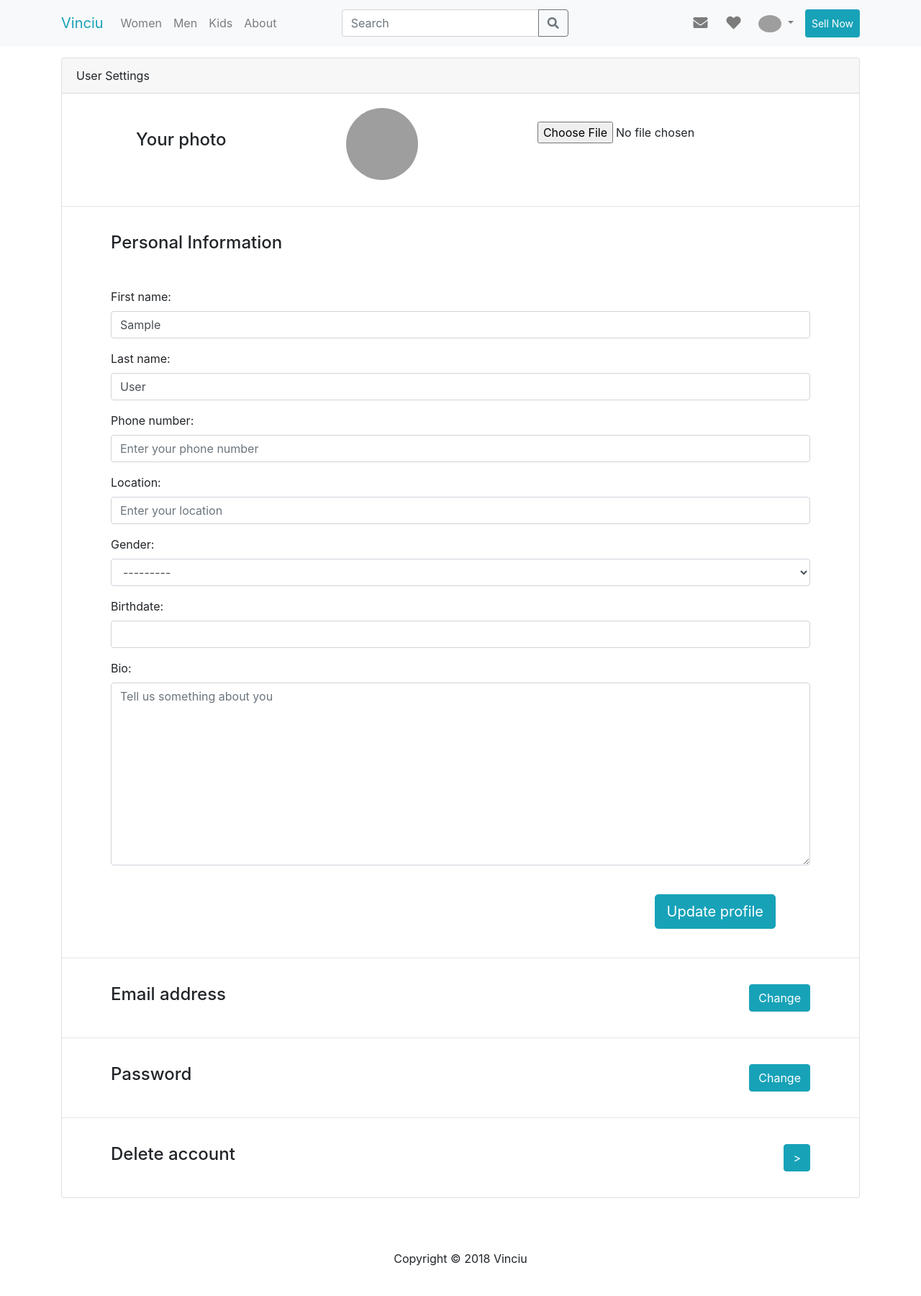
After one commit to konradgalczynski07/vinciu, a Django app: page /settings/ in a window 1280 px wide. The commit adds this page. Shown: the whole page at 72% size. Run offline with Django 3.2, Linux system fonts and the light colour scheme; the visitor is signed in with stand-in values (Sample User, id 1); some libraries are stand-ins or nearby versions; grey boxes are pictures that could not be loaded.

Commit message:
user settings finished

```diff
--- /dev/null
+++ b/profiles/forms.py
@@ -0,0 +1,55 @@
+from django import forms
+
+from django.contrib.auth.models import User
+from .models import Profile
+
+
+class UserForm(forms.ModelForm):
+    class Meta:
+        model = User
+        fields = ('first_name', 'last_name')
+
+    def __init__(self, *args, **kwargs):
+        super(UserForm, self).__init__(*args, **kwargs)
+        self.fields['first_name'].widget.attrs.update({
+            'class': 'form-control',
+            'placeholder': 'Enter your first name'})
+        self.fields['last_name'].widget.attrs.update({
+            'class': 'form-control',
+            'placeholder': 'Enter your last name'})
+
+
+class ProfileForm(forms.ModelForm):
+    class Meta:
+        model = Profile
+        fields = ('phone_number', 'location', 'gender', 'birthdate', 'bio')
+
+    def __init__(self, *args, **kwargs):
+        super(ProfileForm, self).__init__(*args, **kwargs)
+        self.fields['phone_number'].widget.attrs.update({
+            'class': 'form-control',
+            'placeholder': 'Enter your phone number'})
+        self.fields['location'].widget.attrs.update({
+            'class': 'form-control',
+            'placeholder': 'Enter your location'})
+        self.fields['gender'].widget.attrs.update({
+            'class': 'form-control',
+            'placeholder': 'Choose gender'})
+        self.fields['birthdate'].widget.attrs.update({
+            'class': 'form-control'})
+        self.fields['bio'].widget.attrs.update({
+            'class': 'form-control',
+            'placeholder': 'Tell us something about you'})
+
+
+class AvatarForm(forms.ModelForm):
+    class Meta:
+        model = Profile
+        fields = ('avatar',)
+
+    def __init__(self, *args, **kwargs):
+        super(AvatarForm, self).__init__(*args, **kwargs)
+        self.fields['avatar'].widget.attrs.update({
+            'class': 'form-control-file',
+            'accept': 'image/*'})
+        self.fields['avatar'].label = ''
--- a/profiles/models.py
+++ b/profiles/models.py
@@ -4,14 +4,19 @@ from django.db.models.signals import post_save
 from django.dispatch import receiver
 from django.core.validators import RegexValidator
 
+
+
+
 class Profile(models.Model):
     user = models.OneToOneField(User, on_delete=models.CASCADE)
     phone_regex = RegexValidator(regex=r'^\+?1?\d{9,15}$', message="Phone number must be entered in the format: '+999999999'. Up to 15 digits allowed.")
-    phone_number = models.CharField(validators=[phone_regex], max_length=17, default='', blank=True)
+    phone_number = models.CharField(validators=[phone_regex], max_length=17, default='', null=True, blank=True)
     avatar = models.ImageField(upload_to='profile_pic/photos/%Y/%m/%d/', default='profile_pic/avatar.png', blank=True)
-    bio = models.TextField(max_length=500, default='', blank=True)
-    location = models.CharField(max_length=30, blank=True)
-    birth_date = models.DateField(null=True, blank=True)
+    bio = models.TextField(max_length=1200, default='', blank=True)
+    location = models.CharField(max_length=30, null=True, blank=True)
+    birthdate = models.DateField(null=True, blank=True)
+    gender_tuple = (('Male', 'Male'), ('Female', 'Female'))
+    gender = models.CharField(max_length=10, choices=gender_tuple, null=True, blank=True)
 
     def __str__(self):
         return self.user.username
--- a/profiles/urls.py
+++ b/profiles/urls.py
@@ -4,5 +4,8 @@ from . import views
 
 urlpatterns = [
     path('profile/<slug:username>/', views.profile, name='profile'),
-
+    path('settings/', views.settings, name='settings'),
+    path('settings/email', views.change_email, name='change_email'),
+    path('settings/password', views.change_password, name='change_password'),
+    path('settings/delete', views.delete_acc, name='delete_acc'),
 ]
--- a/profiles/views.py
+++ b/profiles/views.py
@@ -1,13 +1,18 @@
-from django.shortcuts import render, get_object_or_404
+from django.shortcuts import render, redirect, get_object_or_404
+from django.contrib import messages
+from django.contrib.auth import update_session_auth_hash, authenticate
 from django.contrib.auth.models import User
 from django.db.models import Avg
 from opinions.models import Opinion
+from django.contrib.auth.decorators import login_required
+from .forms import UserForm, ProfileForm, AvatarForm
+
 
 def profile(request, username):
     user_queryset = get_object_or_404(User, username=username)
     total_comments = Opinion.objects.filter(to_user=user_queryset).count()
-    avg_rating = Opinion.objects.all().filter(to_user=user_queryset).aggregate(Avg('rating'))
-
+    avg_rating = Opinion.objects.all().filter(
+        to_user=user_queryset).aggregate(Avg('rating'))
 
     context = {
         'user_queryset': user_queryset,
@@ -15,3 +20,93 @@ def profile(request, username):
         'avg_rating': avg_rating
     }
     return render(request, 'profiles/profile.html', context)
+
+
+@login_required()
+def settings(request):
+    if request.method == 'POST':
+        avatar_form = AvatarForm(request.POST, request.FILES, instance=request.user.profile)
+        user_form = UserForm(request.POST, instance=request.user)
+        profile_form = ProfileForm(request.POST, instance=request.user.profile)
+        if avatar_form.is_valid() and user_form.is_valid() and profile_form.is_valid():
+            avatar_form.save()
+            user_form.save()
+            profile_form.save()
+            messages.success(request, 'Your profile has been updated!')
+            return redirect('settings')
+        else:
+            messages.error(request, 'Please correct the error below.')
+    else:
+        avatar_form = AvatarForm()
+        user_form = UserForm(instance=request.user)
+        profile_form = ProfileForm(instance=request.user.profile)
+
+    context = {
+            'avatar_form': avatar_form,
+            'user_form': user_form,
+            'profile_form': profile_form
+        }
+
+    return render(request, 'profiles/settings.html', context)
+
+
+@login_required()
+def change_email(request):
+    if request.method == 'POST':
+        new_email = request.POST['new_email']
+        password = request.POST['password']
+
+        user = authenticate(username=request.user.username, password=password)
+
+        if user is not None:
+            if User.objects.filter(email=new_email).exists():
+                messages.error(request, 'That email is being used')
+                return redirect('change_email')
+            else:
+                user.email = new_email
+                user.save()
+                messages.success(request, 'Your email address has been changed.')
+                return redirect('settings')
+        else:
+            messages.error(request, 'Invalid password')
+            return redirect('change_email')
+
+    return render(request, 'profiles/change-email.html')
+
+@login_required()
+def change_password(request):
+    if request.method == 'POST':
+        password = request.POST['password']
+        password1 = request.POST['password1']
+        password2 = request.POST['password2']
+
+        user = authenticate(username=request.user.username, password=password)
+
+        if user is not None:
+            user.set_password(password1)
+            user.save()
+            update_session_auth_hash(request, user)
+            messages.success(request, 'Your password has been changed.')
+            return redirect('settings')
+        else:
+            messages.error(request, 'Invalid password')
+            return redirect('change_email')
+
+    return render(request, 'profiles/change-password.html')
+
+@login_required()
+def delete_acc(request):
+    if request.method == 'POST':
+        password = request.POST['password']
+
+        user = authenticate(username=request.user.username, password=password)
+
+        if user is not None:
+            user.delete()
+            update_session_auth_hash(request, user)
+            messages.success(request, 'Your account has been deleted.')
+            return redirect('index')
+        else:
+            messages.error(request, 'Invalid password')
+            return redirect('delete_acc')
+    return render(request, 'profiles/delete-acc.html')
--- a/templates/partials/_alerts.html
+++ b/templates/partials/_alerts.html
@@ -1,6 +1,6 @@
 {% if messages %}
 {% for message in messages %}
-<div id="message" class="container">
+<div id="message" class="my-3">
     <div class="alert alert-{{ message.tags }} alert-dismissible text-center" role="alert">
         <button type="button" class="close" data-dismiss="alert"><span aria-hidden="true">&times;</span></button>
         <strong>
--- a/templates/partials/_navbar.html
+++ b/templates/partials/_navbar.html
@@ -52,7 +52,7 @@
                         <a href="{% url 'profile' user.get_username %}" class="dropdown-item">
                             <i class="fas fa-user-circle"></i> Profile
                         </a>
-                        <a href="settings.html" class="dropdown-item">
+                        <a href="{% url 'settings' %}" class="dropdown-item">
                             <i class="fas fa-cog"></i> Settings
                         </a>
                         <a href="javascript:{document.getElementById('logout').submit()}" class="dropdown-item">
--- a/templates/profiles/profile.html
+++ b/templates/profiles/profile.html
@@ -21,7 +21,9 @@
                         {% if user_queryset.profile.phone_number %}
                             <p><i class="fas fa-check"></i> Phone Number</p>
                         {% endif %}
+                        {% if user_queryset.profile.location %}
                         <p><i class="fas fa-map-marker-alt"></i> {{ user_queryset.profile.location }} </p>
+                        {% endif %}
                         <p><i class="fas fa-clock"></i> Last login: {{ user_queryset.last_login|timesince }} ago</p>
                         <hr>
                         <a href="{% url 'opinions' user_queryset.get_username %}" class="btn btn-light btn-block btn-sm text-center">
--- /dev/null
+++ b/templates/profiles/settings.html
@@ -0,0 +1,50 @@
+{% extends 'base.html' %}
+
+{% block title %} | User Settings {% endblock %}
+
+{% block content %}
+<div class="container">
+    <div class="row">
+        <div class="col">
+            {% include 'partials/_alerts.html' %}
+            <div class="card mt-3">
+                <div class="card-header">User Settings</div>
+                <form action="{% url 'settings' %}" method="POST" enctype="multipart/form-data">
+                    {% csrf_token %}
+                    <div class="card-body align-items-center d-flex justify-content-around">
+                        <h4 class="card-title">Your photo</h4>
+                        <img src="{{ user.profile.avatar.url }}" width="100" height="100" class="img rounded-circle ">
+                        <div class="form-group">
+                                {{ avatar_form.as_p }}
+                        </div>
+                    </div>
+                    <hr>
+                    <div class="card-body mx-lg-5">
+                        <h4 class="card-title mb-5">Personal Information</h4>
+                        <div class="form-group">
+                            {{ user_form.as_p }}
+                            {{ profile_form.as_p }}
+                        </div>
+                        <input type="submit" value="Update profile" class="float-right my-4 mr-5 btn btn-info btn-lg">
+                    </div>
+                </form>
+                <hr>
+                <div class="card-body mx-lg-5">
+                    <h4 class="card-title d-inline">Email address</h4>
+                    <a href="{% url 'change_email' %}" class="btn btn-info float-right">Change</a>
+                </div>
+                <hr>
+                <div class="card-body mx-lg-5">
+                    <h4 class="card-title d-inline">Password</h4>
+                    <a href="{% url 'change_password' %}" class="btn btn-info float-right">Change</a>
+                </div>
+                <hr>
+                <div class="card-body mx-lg-5 mb-3">
+                    <h4 class="card-title d-inline">Delete account</h4>
+                    <a href="{% url 'delete_acc' %}" class="btn btn-info float-right">></a>
+                </div>
+            </div>
+        </div>
+    </div>
+</div>
+{% endblock %}
--- a/vinciu/settings.py
+++ b/vinciu/settings.py
@@ -66,6 +66,7 @@ TEMPLATES = [
         'APP_DIRS': True,
         'OPTIONS': {
             'context_processors': [
+                # 'django.template.context_processors.media',
                 'django.template.context_processors.debug',
                 'django.template.context_processors.request',
                 'django.contrib.auth.context_processors.auth',
```
Also changed, not shown: templates/pages/index.html (+4 -6 lines), templates/profiles/change-email.html (added, +30 -0 lines), templates/profiles/change-password.html (added, +35 -0 lines), templates/profiles/delete-acc.html (added, +27 -0 lines), profiles/migrations/0005_auto_20181217_1204.py (added), profiles/migrations/0006_auto_20181217_1242.py (added), profiles/migrations/0007_auto_20181217_1302.py (added), profiles/migrations/0008_auto_20181217_1314.py (added).
